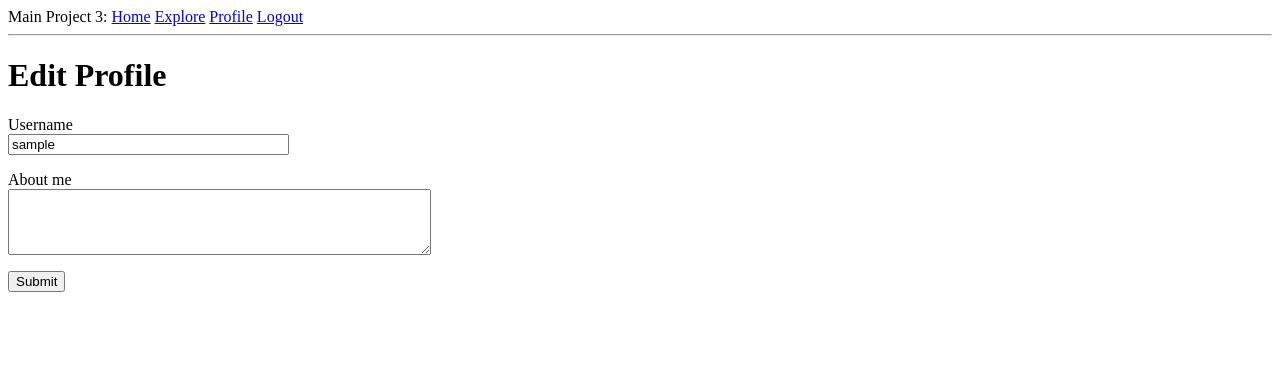
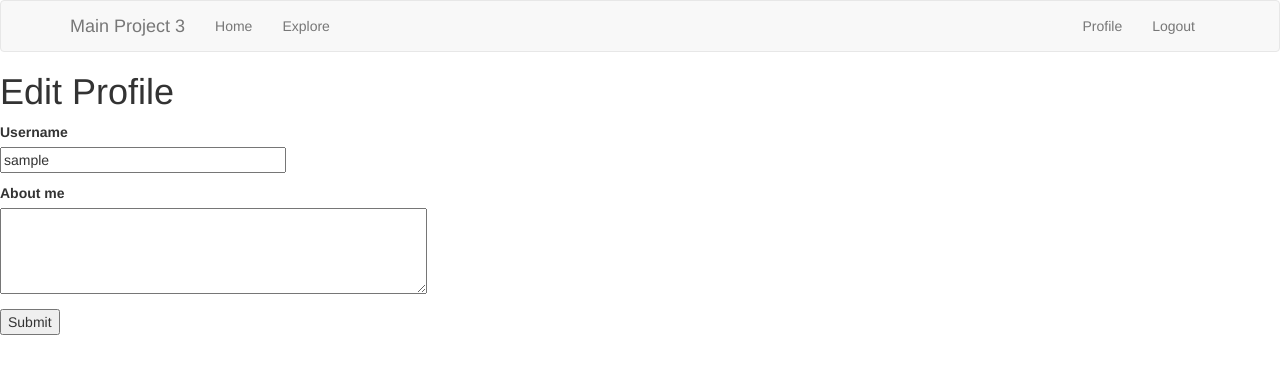
Before and after one commit to Su1tanA1bo/SWENG-Main-Project, a Flask app: page /edit_profile in a window 1280 px wide. Shown: the top 374 px of the page. Run offline with Flask 2, Linux system fonts and the light colour scheme; the visitor is signed in with stand-in values (Sample User, id 1); data comes from the database, SQL or seed files in the repository; some libraries are stand-ins or nearby versions.

Commit message:
reworked base.html to include bootstrap

```diff
--- a/app/__init__.py
+++ b/app/__init__.py
@@ -16,6 +16,7 @@ import logging
 from logging.handlers import SMTPHandler, RotatingFileHandler
 import os
 from flask_mail import Mail
+from flask_bootstrap import Bootstrap
 
 #necessary code for app initialisation
 app = Flask(__name__)
@@ -25,6 +26,7 @@ migrate = Migrate(app, db)
 login = LoginManager(app)
 login.login_view = 'login'
 mail = Mail(app)
+bootstrap = Bootstrap(app)
 
 from app import routes, models, errors
 
--- a/app/templates/base.html
+++ b/app/templates/base.html
@@ -1,33 +1,50 @@
-<html>
-    <head>
-        {% if title %}
-        <title>{{ title }} - Main Project 3</title>
-        {% else %}
-        <title>Main Project 3</title>
-        {% endif %}
-    </head>
-    <body>
-        <div>
-            Main Project 3:
-            <a href="{{ url_for('index') }}">Home</a>
-            <a href="{{ url_for('explore') }}">Explore</a>
-            {% if current_user.is_anonymous %}
-            <a href="{{ url_for('login') }}">Login</a>
-            {% else %}
-            <a href="{{ url_for('user', username=current_user.username) }}">Profile</a>
-            <a href="{{ url_for('logout') }}">Logout</a>
-            {% endif %}
+{% extends 'bootstrap/base.html' %}
+
+{% block title %}
+    {% if title %}{{ title }} - Main Project 3{% else %}Welcome to Main Project 3{% endif %}
+{% endblock %}
+
+{% block navbar %}
+    <nav class="navbar navbar-default">
+        <div class="container">
+            <div class="navbar-header">
+                <button type="button" class="navbar-toggle collapsed" data-toggle="collapse" data-target="#bs-example-navbar-collapse-1" aria-expanded="false">
+                    <span class="sr-only">Toggle navigation</span>
+                    <span class="icon-bar"></span>
+                    <span class="icon-bar"></span>
+                    <span class="icon-bar"></span>
+                </button>
+                <a class="navbar-brand" href="{{ url_for('index') }}">Main Project 3</a>
+            </div>
+            <div class="collapse navbar-collapse" id="bs-example-navbar-collapse-1">
+                <ul class="nav navbar-nav">
+                    <li><a href="{{ url_for('index') }}">Home</a></li>
+                    <li><a href="{{ url_for('explore') }}">Explore</a></li>
+                </ul>
+                <ul class="nav navbar-nav navbar-right">
+                    {% if current_user.is_anonymous %}
+                    <li><a href="{{ url_for('login') }}">Login</a></li>
+                    {% else %}
+                    <li><a href="{{ url_for('user', username=current_user.username) }}">Profile</a></li>
+                    <li><a href="{{ url_for('logout') }}">Logout</a></li>
+                    {% endif %}
+                </ul>
+            </div>
         </div>
-        <hr>
+    </nav>
+{% endblock %}
+
+{% block content %}
+    <div class="container">
         {% with messages = get_flashed_messages() %}
         {% if messages %}
-        <ul>
             {% for message in messages %}
-            <li>{{ message }}</li>
+            <div class="alert alert-info" role="alert">{{ message }}</div>
             {% endfor %}
-        </ul>
         {% endif %}
         {% endwith %}
-        {% block content %}{% endblock %}
-    </body>
-</html>
+
+        {# application content needs to be provided in the app_content block #}
+        {% block app_content %}{% endblock %}
+    </div>
+{% endblock %}
```
